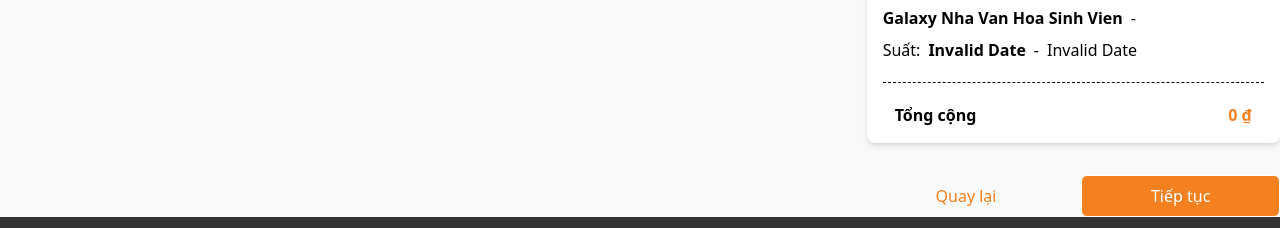
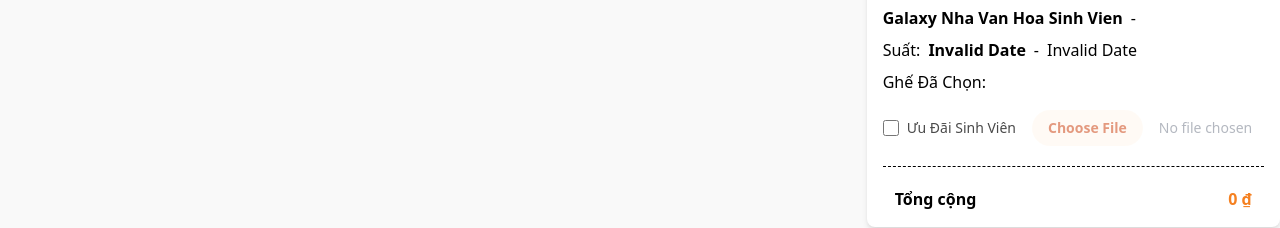
Before and after one commit to eric-423/Anticode_MSS301, a React (Vite) app in the folder frontend-service/: page /booking-ticket/1 in a window 1280 px wide. Shown: the part 462-690 px from the top of the page. Built offline with nearby package versions, Linux system fonts and the light colour scheme; no server answers.

Commit message:
udate student uu dai

```diff
--- a/frontend-service/src/components/customer/booking-ticket/BookingSummary.jsx
+++ b/frontend-service/src/components/customer/booking-ticket/BookingSummary.jsx
@@ -4,10 +4,6 @@
 const BookingSummary = () => {
   const selectedSeatsDetail = getSelectedSeatsDetail();
   const totalPrice = calculateTotalPrice();
-
-  if (selectedSeatsDetail.length === 0) {
-    return null;
-  }
 
   return (
     <div className="bg-white p-4 rounded-lg shadow-sm border">
@@ -35,12 +31,6 @@
           </span>
         </div>
       </div>
-
-      <div className="mt-3 text-xs text-gray-500">
-        <p>Rạp: {selectedSeatsDetail[0]?.cinemaName}</p>
-        <p>Phòng: {selectedSeatsDetail[0]?.hallName}</p>
-        <p>Suất chiếu: {selectedSeatsDetail[0]?.showtime}</p>
-      </div>
     </div>
   );
 };
--- a/frontend-service/src/components/customer/booking-ticket/choose-seat/seat-container/SeatContainer.jsx
+++ b/frontend-service/src/components/customer/booking-ticket/choose-seat/seat-container/SeatContainer.jsx
@@ -16,13 +16,13 @@
     <div className="bg-white py-4 px-2 rounded-[.375rem] w-full mb-10">
       <SignSeat />
 
-      {isLoading && (
+      {/* {isLoading && (
         <div className="mt-4 p-2 bg-blue-50 rounded-lg text-center">
           <p className="text-sm text-blue-600">Đang lấy thông tin giá vé...</p>
         </div>
-      )}
+      )} */}
 
-      <SeatCounter showtimeId={showtimeDetail?.id} showtimeDetail={showtimeDetail} />
+      {/* <SeatCounter showtimeId={showtimeDetail?.id} showtimeDetail={showtimeDetail} /> */}
 
       <div className="flex mt-4">
         <Screen />
--- a/frontend-service/src/components/customer/booking-ticket/choose-seat/seat-container/booking-detail/BookingFilmDetail.jsx
+++ b/frontend-service/src/components/customer/booking-ticket/choose-seat/seat-container/booking-detail/BookingFilmDetail.jsx
@@ -1,7 +1,7 @@
 import React, { useEffect, useState } from 'react'
 import { useNavigate } from 'react-router-dom';
 import { getMovieDetail, getShowtimeById } from '../../../../../../utils/api';
-import { getSeatsByShowtime } from '../../../../../../utils/seatStorage';
+import { getSeatNamesByShowtime, getSeatsByShowtime } from '../../../../../../utils/seatStorage';
 import PropTypes from 'prop-types';
 
 const BookingFilmDetail = ({ item }) => {
@@ -19,12 +19,32 @@
     const [movie, setMovie] = useState(null);
     const [showtime, setShowtime] = useState(null);
     const [totalPrice, setTotalPrice] = useState(0);
+    const [isUploadEnabled, setIsUploadEnabled] = useState(false);
+    const [selectedImage, setSelectedImage] = useState(null);
+
+    const [currentShowtimeSeats, setCurrentShowtimeSeats] = useState([]);
+
+    useEffect(() => {
+        setCurrentShowtimeSeats(getSeatNamesByShowtime(parseInt(showtimeId)));
+    }, [showtimeId]);
+
+    useEffect(() => {
+        const handleSeatChange = () => {
+            setCurrentShowtimeSeats(getSeatNamesByShowtime(parseInt(showtimeId)));
+        };
+
+        window.addEventListener('seatSelectionChange', handleSeatChange);
+
+        return () => {
+            window.removeEventListener('seatSelectionChange', handleSeatChange);
+        };
+    }, [showtimeId]);
+
 
     useEffect(() => {
         getMovieDetail(movieId)
             .then((res) => {
                 setMovie(res.data.data);
-                console.log(res.data);
             })
             .catch((err) => {
                 console.error(err);
@@ -47,24 +67,20 @@
         return currentShowtimeSeats.reduce((total, seat) => total + (seat.price || 0), 0);
     };
 
-    // Cập nhật tổng tiền khi localStorage thay đổi
     useEffect(() => {
         const updateTotalPrice = () => {
             const price = calculateCurrentShowtimeTotal();
             setTotalPrice(price);
         };
 
-        // Cập nhật ngay lập tức
         updateTotalPrice();
 
-        // Lắng nghe sự kiện thay đổi localStorage
         const handleStorageChange = () => {
             updateTotalPrice();
         };
 
         window.addEventListener('storage', handleStorageChange);
 
-        // Tạo custom event để lắng nghe thay đổi từ cùng tab
         window.addEventListener('seatSelectionChange', handleStorageChange);
 
         return () => {
@@ -72,6 +88,11 @@
             window.removeEventListener('seatSelectionChange', handleStorageChange);
         };
     }, [showtimeId]);
+
+    const handleImageUpload = (e) => {
+        const file = e.target.files[0];
+        setSelectedImage(URL.createObjectURL(file));
+    };
 
     const handleContinue = () => {
         const currentSeats = getSeatsByShowtime(parseInt(showtimeId));
@@ -81,15 +102,13 @@
             return;
         }
 
-        // Lưu showtimeId hiện tại vào localStorage
         localStorage.setItem('currentShowtimeId', showtimeId);
 
         navigate('/concessions');
     };
 
-    // Hàm xử lý khi nhấn nút Quay lại
     const handleBack = () => {
-        navigate(-1); // Quay lại trang trước đó
+        navigate(-1);
     };
 
     const data = [
@@ -161,6 +180,52 @@
                     </p>
                 </div>
 
+                <div className="xl:mt-2 text-sm xl:text-base flex gap-2 align-center" >
+                    <p>Ghế Đã Chọn: </p>
+                    <p className='font-semibold text-orange-600'>
+                        {currentShowtimeSeats.join(', ')}
+                    </p>
+                </div>
+
+
+
+                <div className="xl:mt-4 flex items-center gap-4">
+                    <div className="flex items-center gap-2">
+                        <input
+                            type="checkbox"
+                            id="enableUpload"
+                            className="w-4 h-4 text-orange-600 bg-gray-100 border-gray-300 rounded "
+                            onChange={(e) => setIsUploadEnabled(e.target.checked)}
+                        />
+                        <label htmlFor="enableUpload" className="text-sm font-medium text-[#4A4A4A]">
+                            Ưu Đãi Sinh Viên
+                        </label>
+                    </div>
+
+                    <div className={`transition-all duration-300 flex-1 ${isUploadEnabled ? 'opacity-100' : 'opacity-50'}`}>
+                        <input
+                            type="file"
+                            id="imageUpload"
+                            accept="image/*"
+                            className={`block w-full text-sm text-gray-500 file:mr-4 file:py-2 file:px-4 file:rounded-full file:border-0 file:text-sm file:font-semibold file:bg-orange-50 file:text-orange-700 hover:file:bg-orange-100 ${!isUploadEnabled ? 'pointer-events-none' : ''}`}
+                            onChange={handleImageUpload}
+                            disabled={!isUploadEnabled}
+                        />
+                        {selectedImage && (
+                            <div className="mt-2">
+                                <img
+                                    src={selectedImage}
+                                    alt="Preview"
+                                    className="w-20 h-20 object-cover rounded-lg border"
+                                />
+                            </div>
+                        )}
+                    </div>
+                </div>
+
+
+
+
                 <div className="my-5 border-t border-grey-60 border-dashed xl:block hidden"></div>
 
                 <div className="xl:flex hidden justify-between col-span-3 px-3">
--- a/frontend-service/src/components/customer/booking-ticket/concessions/ConcessionsSummary.jsx
+++ b/frontend-service/src/components/customer/booking-ticket/concessions/ConcessionsSummary.jsx
@@ -52,7 +52,6 @@
   const handlePayment = async () => {
     try {
       setIsLoading(true);
-
       const token = localStorage.getItem('token');
       if (!token) {
         alert('Vui lòng đăng nhập để tiếp tục thanh toán!');
--- a/frontend-service/src/components/customer/user-detail/BookingDetailModal.jsx
+++ b/frontend-service/src/components/customer/user-detail/BookingDetailModal.jsx
@@ -47,7 +47,7 @@
   };
 
   return (
-    <div className="fixed inset-0 bg-black bg-opacity-50 flex items-center justify-center z-50 p-4">
+    <div className="fixed inset-0 bg-[#00000080] bg-opacity-50 flex items-center justify-center z-50 p-4">
       <div className="bg-white rounded-lg max-w-2xl w-full max-h-[90vh] overflow-y-auto">
         {/* Header */}
         <div className="flex justify-between items-center p-6 border-b border-gray-200">
```
Also changed, not shown: frontend-service/src/components/customer/user-detail/BookingHistory.jsx (indentation only).
